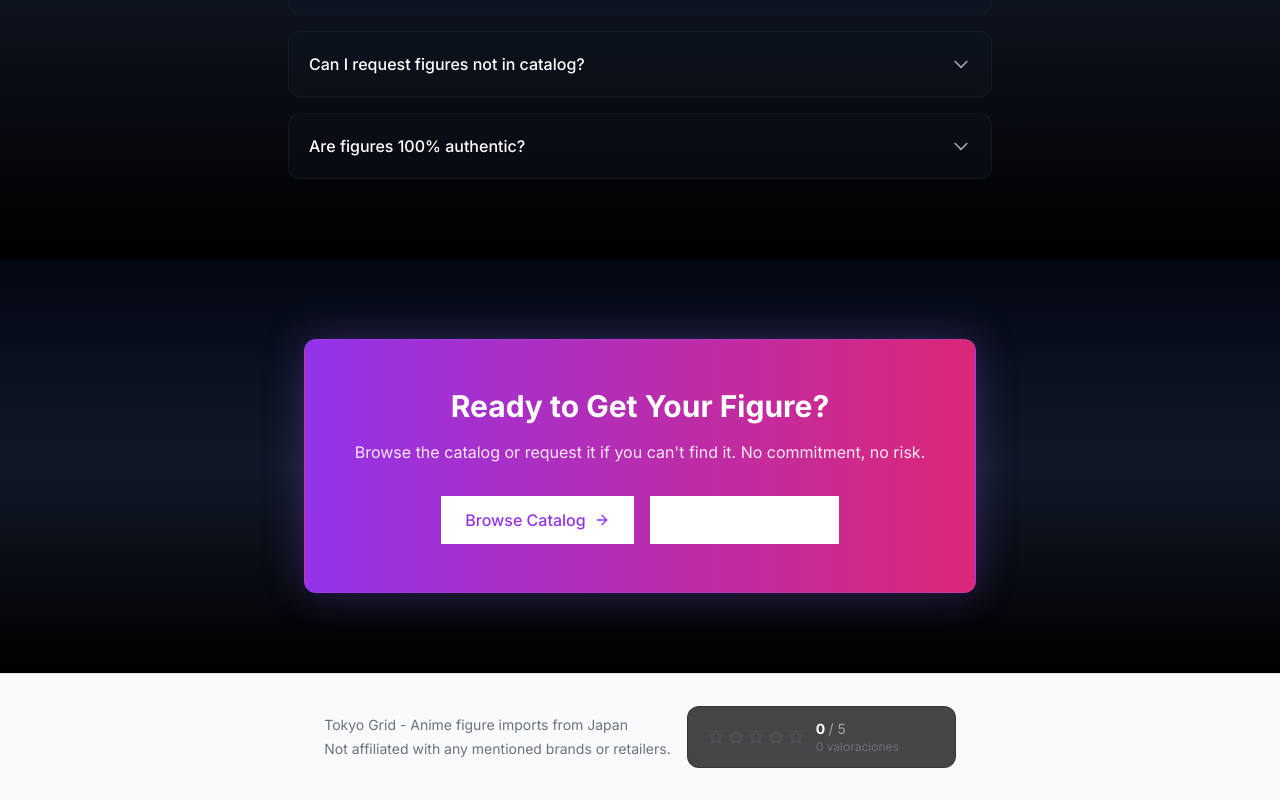
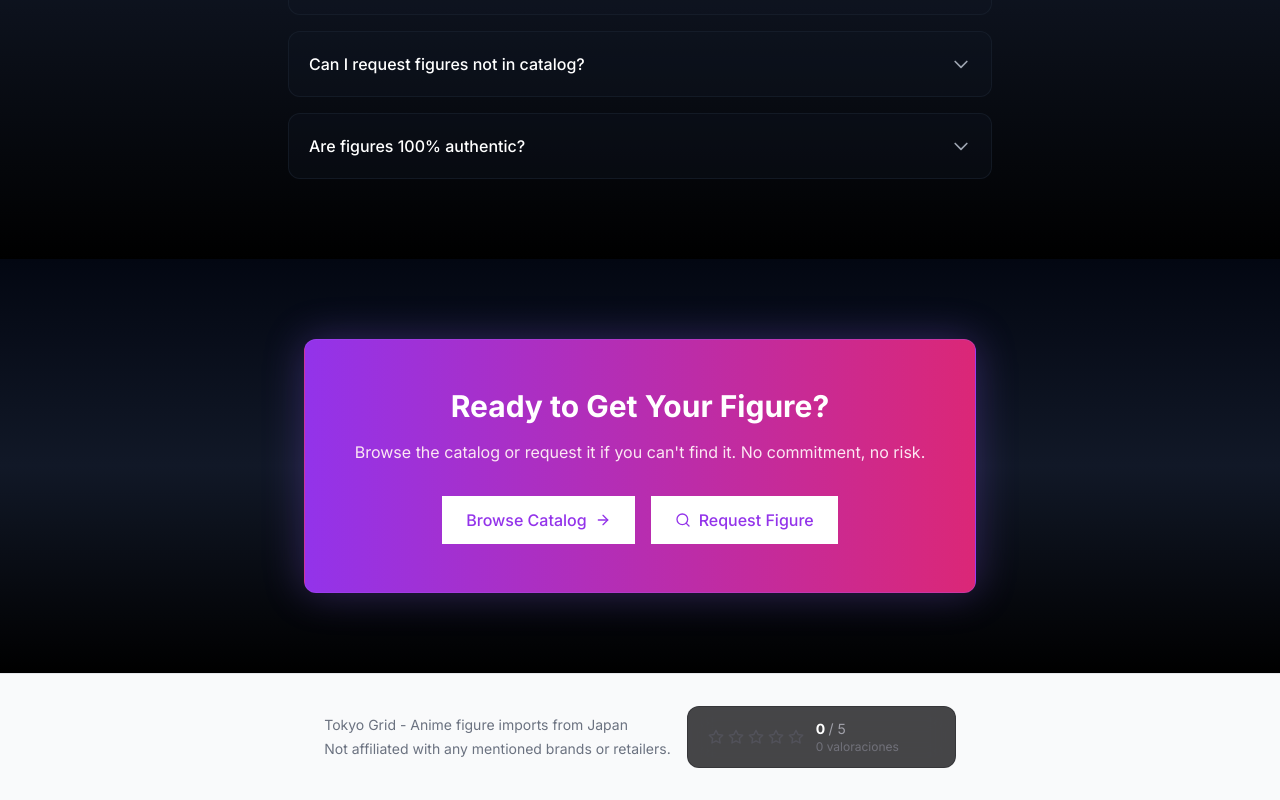
Before and after one commit to tokyogrid/figura-reserva, a Next.js app: page /how-it-works in a window 1280 px wide. Shown: the part 4777-5577 px from the top of the page. Built offline with nearby package versions, Linux system fonts and the light colour scheme; no server answers.

Commit message:
feat: How It Works - Request Figure button matches Browse Catalog style

```diff
--- a/src/app/how-it-works/HowItWorksContent.tsx
+++ b/src/app/how-it-works/HowItWorksContent.tsx
@@ -150,7 +150,7 @@ export function HowItWorksContent() {
                   </Button>
                 </Link>
                 <Link href="/request">
-                  <Button size="lg" variant="outline" className="gap-2 w-full sm:w-auto border-white text-white hover:bg-white/10">
+                  <Button size="lg" variant="secondary" className="gap-2 w-full sm:w-auto bg-white text-purple-600 hover:bg-pink-50">
                     <Search className="h-4 w-4" aria-hidden="true" />
                     Request Figure
                   </Button>
```
